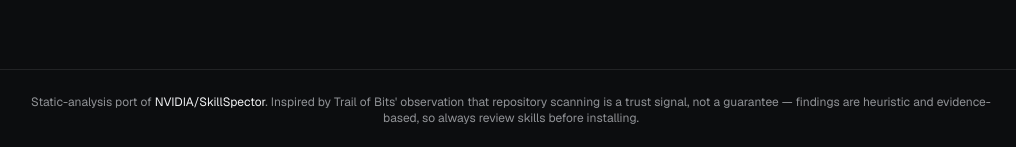
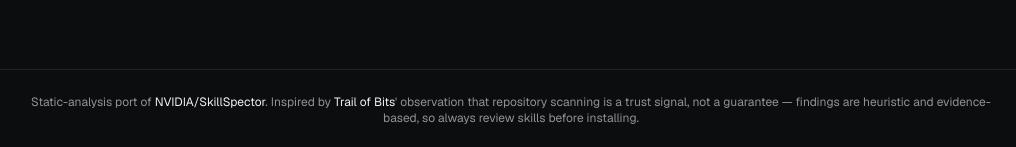
Before and after one commit to acarva203/skillspector-analysis, a Next.js app: page / in a window 1280 px wide. Shown: the part 1151-1298 px from the top of the page, without its empty margins (129-1145 px from the left). Built offline with nearby package versions, Linux system fonts and the light colour scheme.

Commit message:
Enhance footer text with linked citation
Updated citation to include a link to Trail of Bits' blog post.

```diff
--- a/app/page.tsx
+++ b/app/page.tsx
@@ -112,7 +112,9 @@ export default function Page() {
           >
             NVIDIA/SkillSpector
           </a>
-. Inspired by Trail of Bits&apos; observation that repository scanning is a trust signal, not a
+. Inspired by <a href="https://blog.trailofbits.com/2026/06/03/the-sorry-state-of-skill-distribution/" target="_blank"
+            rel="noopener noreferrer"
+            className="text-foreground underline-offset-4 hover:underline">Trail of Bits</a>&apos; observation that repository scanning is a trust signal, not a
           guarantee — findings are heuristic and evidence-based, so always review skills before
           installing.
         </div>
```
